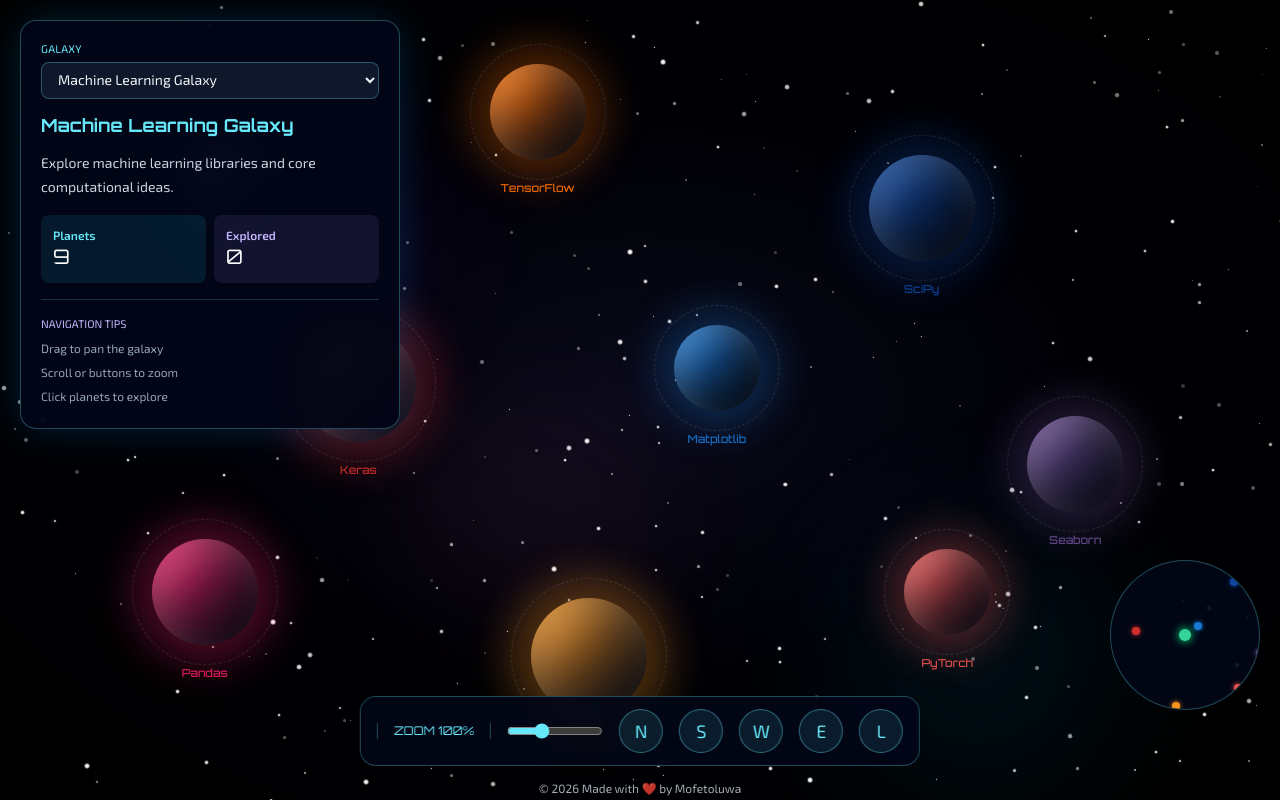
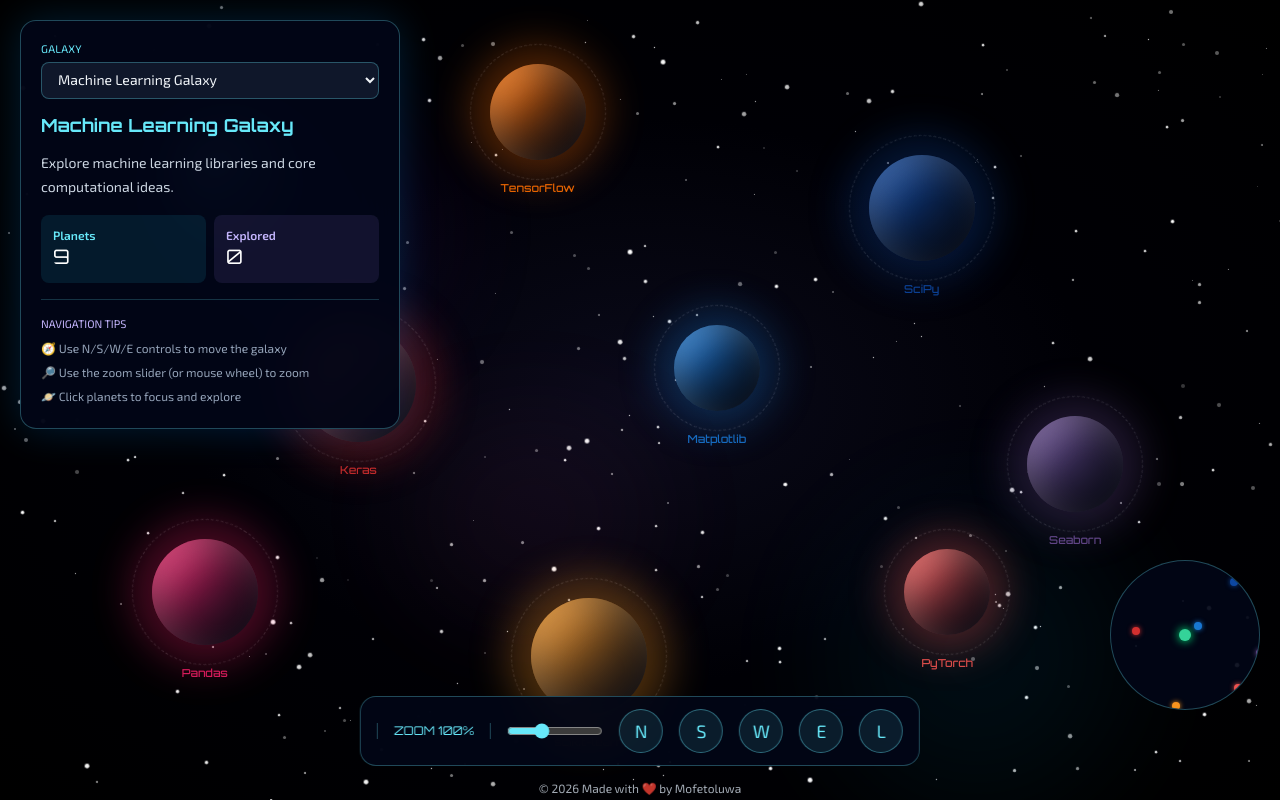
Before and after one commit to Mofey/Tech-universe, a React (Vite) app: page / in a window 1280 px wide. Built offline with nearby package versions, Linux system fonts and the light colour scheme.

Commit message:
updated navigation tips

```diff
--- a/src/components/InfoPanel.tsx
+++ b/src/components/InfoPanel.tsx
@@ -74,11 +74,11 @@
       >
         <div className="mb-1 text-[11px] text-violet-300">NAVIGATION TIPS</div>
         <div className="text-xs leading-6 text-slate-400">
-          Drag to pan the galaxy
+          🧭 Use N/S/W/E controls to move the galaxy
           <br />
-          Scroll or buttons to zoom
+          🔎 Use the zoom slider (or mouse wheel) to zoom
           <br />
-          Click planets to explore
+          🪐 Click planets to focus and explore
         </div>
       </div>
     </aside>
```
